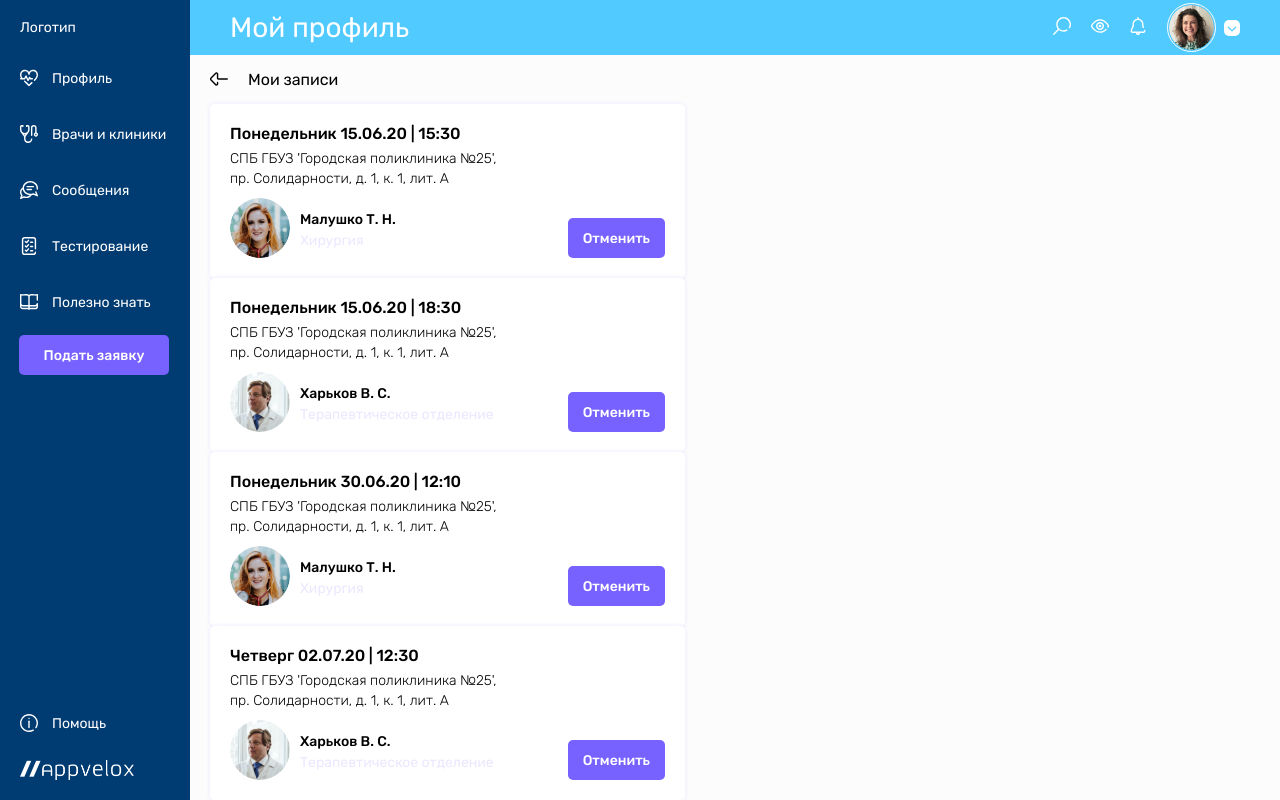
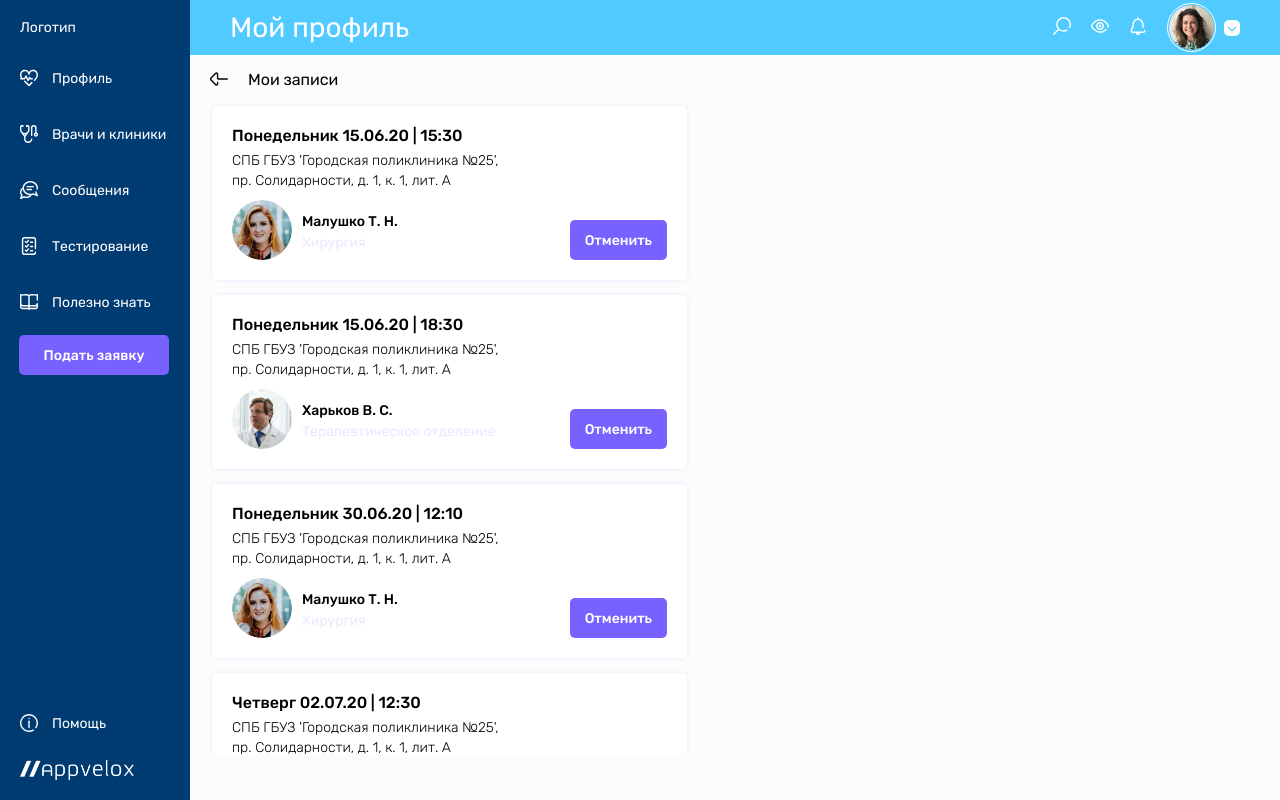
Before and after one commit to spivakev/Clinic-React-App, a React (Create React App) app: page /appointments in a window 1280 px wide. Built offline with nearby package versions, Linux system fonts and the light colour scheme.

Commit message:
feat: add styles for scrollable list

```diff
--- a/src/screens/Appointments/style.css
+++ b/src/screens/Appointments/style.css
@@ -6,7 +6,37 @@
   margin-left: 14px;
 }
 
+.my-appointments__wrapper {
+}
+
 .my-appointments__content {
+  padding: 2px 0 2px 2px;
   display: flex;
   flex-direction: column;
+  width: 505px;
+  height: 646px;
+  overflow: scroll;
+  scrollbar-color: #003b72 #ebe7ff;
+  scrollbar-width: 8px;
 }
+
+::-webkit-scrollbar {
+  width: 8px;
+  height: 0px;
+  background-color: #ebe7ff;
+  border-radius: 5px;
+}
+
+/* ползунок скроллбара */
+::-webkit-scrollbar-thumb {
+  background-color: #003b72;
+  border-radius: 5px;
+}
+
+.my-appointments__content > .visit-card {
+  margin-bottom: 15px;
+}
+
+.my-appointments__item:last-of-type {
+  margin-bottom: 0px;
+}
```
